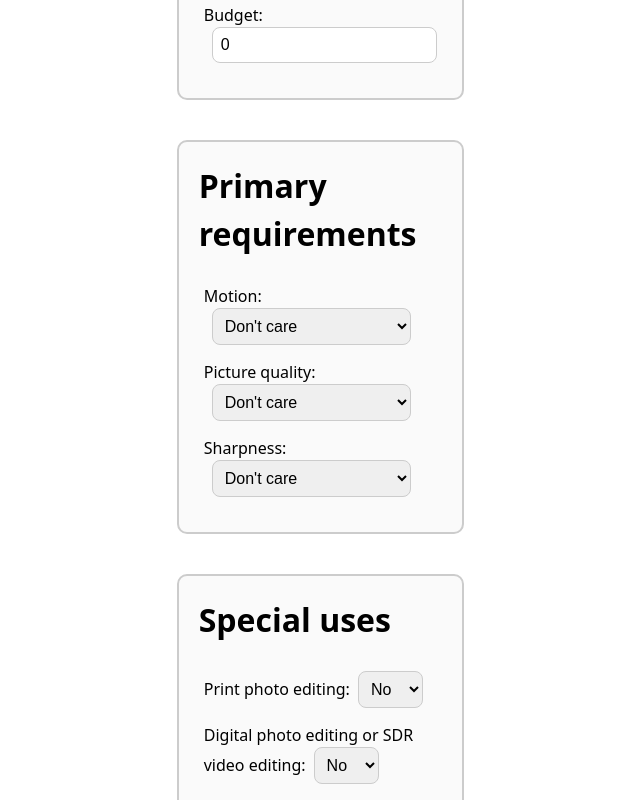
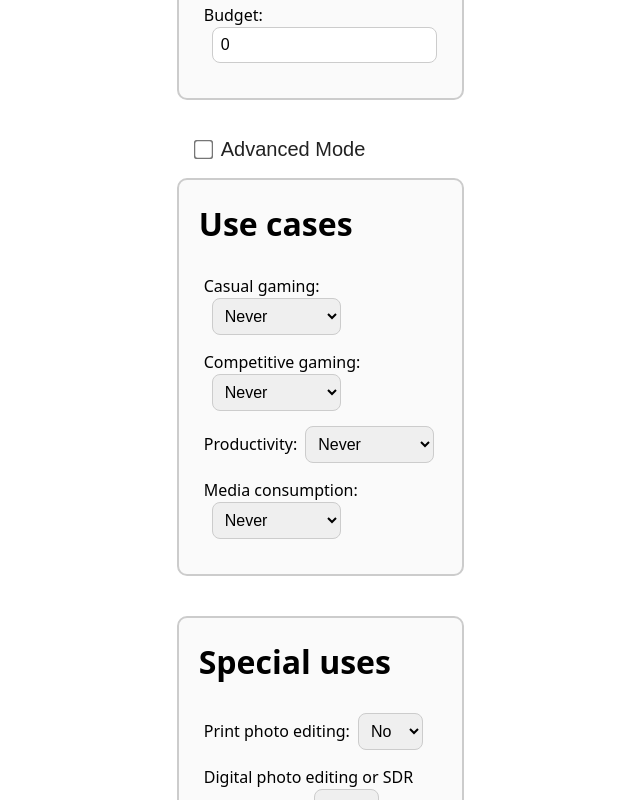
Before and after one commit to ChandradeepC/FrogAI-frontend, a React (Vite) app in the folder vite-project/: page / in a window 1280 px wide. Shown: the part 520-1320 px from the top of the page, without its empty margins (210-850 px from the left). Built offline with nearby package versions, Linux system fonts and the light colour scheme; no server answers.

Commit message:
redesigned algorithm

```diff
--- a/vite-project/src/Advanced.tsx
+++ b/vite-project/src/Advanced.tsx
@@ -18,7 +18,7 @@ const AdvancedForm: React.FC<Props> = ({
 }) => {
     return (
         <div className="form-container">
-            <h2>Primary requirements</h2>
+            <h2>Advanced requirements</h2>
             <div className="field">
                 <label htmlFor="motion">Motion:</label>
                 <select
@@ -29,7 +29,9 @@ const AdvancedForm: React.FC<Props> = ({
                     disabled={pq === 'only' || sharp === 'only'}
                 >
                     <option value="not">Don't care</option>
+                    <option value="some">Nice to have</option>
                     <option value="imp">Important</option>
+                    <option value="very">Very Important</option>
                     <option value="only">Only thing I care about</option>
                 </select>
             </div>
@@ -43,7 +45,9 @@ const AdvancedForm: React.FC<Props> = ({
                     disabled={motion === 'only' || sharp === 'only'}
                 >
                     <option value="not">Don't care</option>
+                    <option value="some">Nice to have</option>
                     <option value="imp">Important</option>
+                    <option value="very">Very Important</option>
                     <option value="only">Only thing I care about</option>
                 </select>
             </div>
@@ -57,7 +61,9 @@ const AdvancedForm: React.FC<Props> = ({
                     disabled={motion === 'only' || pq === 'only'}
                 >
                     <option value="not">Don't care</option>
+                    <option value="some">Nice to have</option>
                     <option value="imp">Important</option>
+                    <option value="very">Very Important</option>
                     <option value="only">Only thing I care about</option>
                 </select>
             </div>
--- a/vite-project/src/App.css
+++ b/vite-project/src/App.css
@@ -13,7 +13,7 @@
 
 .left-column {
   flex-basis: 50%;
-  min-width: 30rem;
+  min-width: 32rem;
   padding: 0 1rem;
 }
 
@@ -84,6 +84,23 @@
   width: 100%;
 }
 
+.toggle-container {
+  display: flex;
+  align-items: left;
+  margin-top: -1rem;
+  margin-bottom: 1.5rem;
+  margin-left:1rem;
+}
+
+.toggle-container input[type="checkbox"] {
+  transform: scale(1.5);
+}
+
+.toggle {
+  font-size: 1.25rem;
+  margin-left: 0.5rem;
+}
+
 @media (max-width: 100rem) {
   .left-column {
     min-width: auto;
--- a/vite-project/src/App.tsx
+++ b/vite-project/src/App.tsx
@@ -30,6 +30,7 @@ const App = () => {
     const [res, setRes] = useState<string>('nopref');
     const [minRR, setMinRR] = useState<string>('nopref');
     const [panel, setPanel] = useState<string>('nopref');
+    const [hdr, setHdr] = useState<string>('nopref');
     const [backlight, setBacklight] = useState<string>('nopref');
     const [mode, setMode] = useState<string>('basic');
 
@@ -38,6 +39,9 @@ const App = () => {
     ) => {
         const { name, value } = event.target;
         switch (name) {
+            case 'hdr':
+                setHdr(value);
+                break;
             case 'mode':
                 setMode(value);
                 break;
@@ -55,15 +59,35 @@ const App = () => {
                 break;
             case 'casual':
                 setCasual(value);
+                if (value === 'only') {
+                    setComp('not');
+                    setText('not');
+                    setMedia('not');
+                }
                 break;
             case 'comp':
                 setComp(value);
+                if (value === 'only') {
+                    setCasual('not');
+                    setText('not');
+                    setMedia('not');
+                }
                 break;
             case 'text':
                 setText(value);
+                if (value === 'only') {
+                    setComp('not');
+                    setCasual('not');
+                    setMedia('not');
+                }
                 break;
             case 'media':
                 setMedia(value);
+                if (value === 'only') {
+                    setComp('not');
+                    setText('not');
+                    setCasual('not');
+                }
                 break;
             case 'motion':
                 setMotion(value);
@@ -121,6 +145,10 @@ const App = () => {
         }
     };
 
+    const handleModeToggle = () => {
+        setMode(mode === 'basic' ? 'advanced' : 'basic');
+    };
+
     return (
         <div className="wrapper">
             <div className="header-container">
@@ -145,12 +173,32 @@ const App = () => {
                         budget={budget}
                         handleInputChange={handleInputChange}
                     />
+                    <div className="toggle-container">
+                        <label>
+                            <input
+                                type="checkbox"
+                                checked={mode === 'advanced'}
+                                onChange={handleModeToggle}
+                            />
+                            <span className="toggle">Advanced Mode</span>
+                        </label>
+                    </div>
+                    {mode === 'basic' ? (
+                        <UseCasesForm
+                            casual={casual}
+                            comp={comp}
+                            text={text}
+                            media={media}
+                            handleInputChange={handleInputChange}
+                        />
+                    ) : (
                         <AdvancedForm
                             motion={motion}
                             pq={pq}
                             sharp={sharp}
                             handleInputChange={handleInputChange}
                         />
+                    )}
                     <SpecialForm
                         print={print}
                         edit={edit}
@@ -168,6 +216,7 @@ const App = () => {
                         minRR={minRR}
                         panel={panel}
                         backlight={backlight}
+                        hdr={hdr}
                         handleInputChange={handleInputChange}
                     />
                 </div>
@@ -195,6 +244,7 @@ const App = () => {
                         text={text}
                         media={media}
                         mode={mode}
+                        hdr={hdr}
                     />
                 </div>
             </div>
--- a/vite-project/src/Component.css
+++ b/vite-project/src/Component.css
@@ -55,7 +55,8 @@ select:focus {
   margin-bottom: 15px;
   color: red;
   font-size: 1rem;
-  max-width: 30rem;
+  max-width: 27rem;
+
 }
 
 @media (prefers-color-scheme: dark) {
--- a/vite-project/src/OptionalFilters.tsx
+++ b/vite-project/src/OptionalFilters.tsx
@@ -9,6 +9,7 @@ interface Props {
     minRR: string;
     panel: string;
     backlight: string;
+    hdr: string;
     handleInputChange: (
         event: React.ChangeEvent<HTMLSelectElement | HTMLInputElement>
     ) => void;
@@ -22,6 +23,7 @@ const OptionalFilterForm: React.FC<Props> = ({
     minRR,
     panel,
     backlight,
+    hdr,
     handleInputChange
 }) => {
     return (
@@ -138,6 +140,19 @@ const OptionalFilterForm: React.FC<Props> = ({
                     <option value="FALD">FALD</option>
                 </select>
             </div>
+            <div className="field">
+                <label htmlFor="hdr">HDR: </label>
+                <select
+                    id="hdr"
+                    name="hdr"
+                    value={hdr}
+                    onChange={handleInputChange}
+                >
+                    <option value="nopref">No preference</option>
+                    <option value="no">No</option>
+                    <option value="yes">Yes</option>
+                </select>
+            </div>
         </div>
     );
 };
--- a/vite-project/src/UseCases.tsx
+++ b/vite-project/src/UseCases.tsx
@@ -1,6 +1,5 @@
 import React, { useState } from 'react';
 import './Component.css';
-import AdvancedForm from './Advanced';
 
 interface Props {
     casual: string;
@@ -19,7 +18,83 @@ const UseCasesForm: React.FC<Props> = ({
     media,
     handleInputChange
 }) => {
-    return <div></div>;
+    return (
+        <div className="form-container">
+            <h2>Use cases</h2>
+            <div className="field">
+                <label htmlFor="casual">Casual gaming:</label>
+                <select
+                    id="casual"
+                    name="casual"
+                    value={casual}
+                    onChange={handleInputChange}
+                    disabled={
+                        comp === 'only' || media === 'only' || text === 'only'
+                    }
+                >
+                    <option value="not">Never</option>
+                    <option value="some">Occasionally</option>
+                    <option value="imp">Regularly</option>
+                    <option value="very">Frequently</option>
+                    <option value="only">Exclusively</option>
+                </select>
+            </div>
+            <div className="field">
+                <label htmlFor="comp">Competitive gaming:</label>
+                <select
+                    id="comp"
+                    name="comp"
+                    value={comp}
+                    onChange={handleInputChange}
+                    disabled={
+                        casual === 'only' || media === 'only' || text === 'only'
+                    }
+                >
+                    <option value="not">Never</option>
+                    <option value="some">Occasionally</option>
+                    <option value="imp">Regularly</option>
+                    <option value="very">Frequently</option>
+                    <option value="only">Exclusively</option>
+                </select>
+            </div>
+            <div className="field">
+                <label htmlFor="text">Productivity:</label>
+                <select
+                    id="text"
+                    name="text"
+                    value={text}
+                    onChange={handleInputChange}
+                    disabled={
+                        casual === 'only' || comp === 'only' || media === 'only'
+                    }
+                >
+                    <option value="not">Never</option>
+                    <option value="some">Occasionally</option>
+                    <option value="imp">Regularly</option>
+                    <option value="very">Frequently</option>
+                    <option value="only">Exclusively</option>
+                </select>
+            </div>
+            <div className="field">
+                <label htmlFor="media">Media consumption:</label>
+                <select
+                    id="media"
+                    name="media"
+                    value={media}
+                    onChange={handleInputChange}
+                    disabled={
+                        comp === 'only' || casual === 'only' || text === 'only'
+                    }
+                >
+                    <option value="not">Never</option>
+                    <option value="some">Occasionally</option>
+                    <option value="imp">Regularly</option>
+                    <option value="very">Frequently</option>
+                    <option value="only">Exclusively</option>
+                </select>
+            </div>
+        </div>
+    );
 };
 
 export default UseCasesForm;
```
Also changed, not shown: vite-project/src/Recommendations.tsx (+24 -4 lines). Lines whose indentation alone changed are shown as unchanged.
